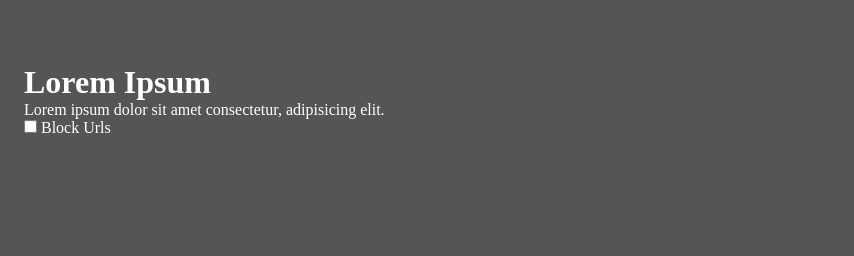
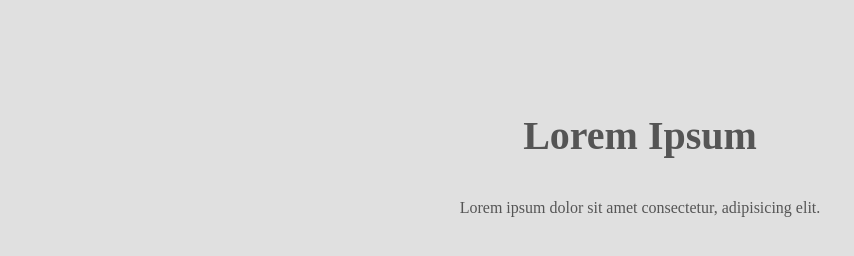
Before and after one commit to Data-Science-Community-SRM/AI-Based-Chrome-Extension, a browser extension: page extension/frontend/index.html in a window 1280 px wide. Shown: the whole page, without its empty margins (0-854 px from the left). Drawn offline with Linux system fonts and the light colour scheme.

Commit message:
Misc Changes

```diff
--- a/extension/frontend/index.html
+++ b/extension/frontend/index.html
@@ -8,16 +8,9 @@
     <title>Document</title>
 </head>
 <body>
-    <div class="heading-container">
-        <h1 class="main-heading">Lorem Ipsum</h1>
-        <p class="info-content">Lorem ipsum dolor sit amet consectetur, adipisicing elit.</p>
 
-        <input class="disable-check" type="checkbox" value="Block Urls" >
-        <label class="disable-check-label">Block Urls</label>
-
-    </div>
-
-    <script src="script.js"></script>
+    <h1 class="main-heading">Lorem Ipsum</h1>
+    <p class="info-content">Lorem ipsum dolor sit amet consectetur, adipisicing elit.</p>
 
 </body>
 </html>
--- a/extension/frontend/style.css
+++ b/extension/frontend/style.css
@@ -5,15 +5,18 @@
 }
 
 body {
-    background-color: #555;
-    color: white;
+    background: #e0e0e0;
+    color: #555;
+    min-width: 20rem;
+    padding: 7rem 1rem;
+    text-align: center;
 }
 
-.heading-container {
-    padding: 4rem 1.5rem;
+.main-heading {
+    margin-bottom: 2.5rem;
+    font-size: 2.5rem;
 }
 
-.disabled-link-on-site-by-extension {
-    pointer-events: none !important;
-    color: gray !important;
+.info-content {
+    font-size: 1rem;
 }
```
Also changed, not shown: extension/frontend/background.js (deleted, +0 -7 lines), extension/frontend/content.js (+7 -8 lines), extension/frontend/manifest.json.
